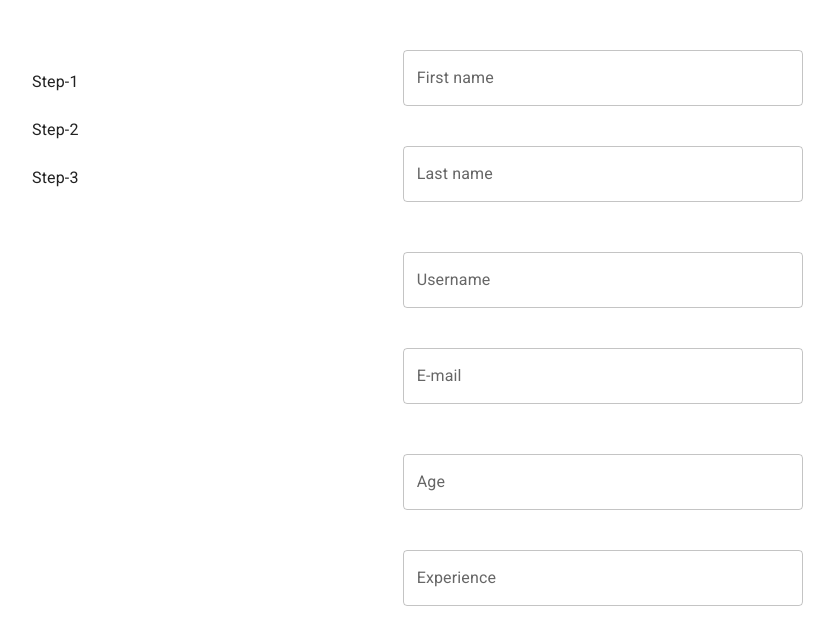
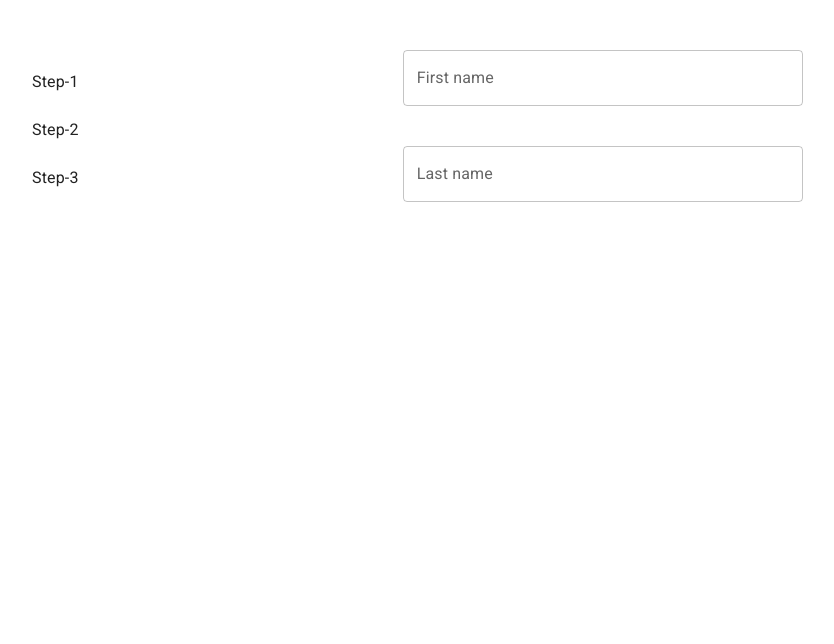
Before and after one commit to emilsultanov/react-multi-step-form, a React (Create React App) app: page / in a window 1280 px wide. Shown: the top 644 px of the page, without its empty margins (54-888 px from the left). Built offline with nearby package versions, Linux system fonts and the light colour scheme.

Commit message:
Change structure of steps

```diff
--- a/src/App.tsx
+++ b/src/App.tsx
@@ -1,24 +1,25 @@
 import React from 'react';
 import {Box, Container} from "@mui/material";
-import {MultiStepForm} from "./components/MultiStepForm";
-import {StepProps, StepsList} from "./components/MultiStepForm/StepsList";
-import {FormsList} from "./components/MultiStepForm/FormsList";
+import {MultiStepForm, StepProps} from "./components/MultiStepForm";
+import {Form_1} from "./Forms/Form_1";
+import {Form_2} from "./Forms/Form_2";
+import {Form_3} from "./Forms/Form_3";
 
 
 const steps: Array<StepProps> = [
   {
 	 label: 'Step-1',
-	 formIndex: 1
+	 form: Form_1
   },
   {
 	 label: 'Step-2',
-	 formIndex: 2
+	 form: Form_2
   },
   {
 	 label: 'Step-3',
-	 formIndex: 3
-  },
-]
+	 form: Form_3
+  }
+];
 
 
 function App() {
@@ -26,8 +27,7 @@ function App() {
 	 <Box className="app">
 		<Container sx={{paddingY: '50px'}}>
 		  <MultiStepForm
-		  	stepsList={<StepsList steps={steps}/>}
-			formsList={<FormsList />}
+			 steps={steps}
 		  />
 		</Container>
 	 </Box>
--- a/src/components/MultiStepForm/FormsList.tsx
+++ b/src/components/MultiStepForm/FormsList.tsx
@@ -1,15 +1,23 @@
 import {Box} from "@mui/material";
-import {Form_1} from "../../Forms/Form_1";
-import {Form_2} from "../../Forms/Form_2";
-import {Form_3} from "../../Forms/Form_3";
+import {ElementType} from "react";
+
+export interface FormProps {
+  component: ElementType;
+}
+
+export interface FormsListProps {
+  forms: Array<FormProps>
+}
 
 
-export function FormsList(){
-  return(
+export function FormsList({forms}: FormsListProps) {
+  return (
 	 <Box>
-		<Form_1 />
-		<Form_2 />
-		<Form_3 />
+		{
+		  forms.map((form, index) => (
+			 <form.component key={index}/>
+		  ))
+		}
 	 </Box>
   )
 }
--- a/src/components/MultiStepForm/StepsList.tsx
+++ b/src/components/MultiStepForm/StepsList.tsx
@@ -3,18 +3,17 @@ import React from "react";
 
 export interface StepProps {
   label: string;
-  formIndex: number
 }
 
 export interface StepsListProps {
-  steps: Array<StepProps>
+  steps: Array<string>
 }
 
 export function StepsList({steps}: StepsListProps) {
   return (<List>
 	 {steps.map((step, index) => (<ListItem key={index} disablePadding>
 		<ListItemButton>
-		  <ListItemText primary={step.label}/>
+		  <ListItemText primary={step}/>
 		</ListItemButton>
 	 </ListItem>))}
   </List>)
--- a/src/components/MultiStepForm/index.tsx
+++ b/src/components/MultiStepForm/index.tsx
@@ -1,20 +1,32 @@
 import {Grid} from "@mui/material";
-import React, {ReactNode} from "react";
+import React, {ElementType, useState} from "react";
+import {StepsList} from "./StepsList";
+
+
+export interface StepProps {
+  label: string;
+  form: ElementType
+}
 
 export interface MultiStepFormProps {
-  stepsList: ReactNode;
-  formsList: ReactNode;
+  steps: Array<StepProps>
 }
 
 
-export function MultiStepForm({stepsList, formsList}: MultiStepFormProps) {
+export function MultiStepForm({steps}: MultiStepFormProps) {
+  const [activeStepIndex, setActiveStepIndex] = useState(0);
+
+  const stepLabels = steps.map(step => step.label);
+
+  const Form = steps[activeStepIndex].form;
+
   return (
 	 <Grid container spacing={2}>
 		<Grid item xs={4}>
-		  {stepsList}
+		  <StepsList steps={stepLabels}/>
 		</Grid>
 		<Grid item xs={8}>
-		  {formsList}
+		  <Form/>
 		</Grid>
 	 </Grid>
   )
```
